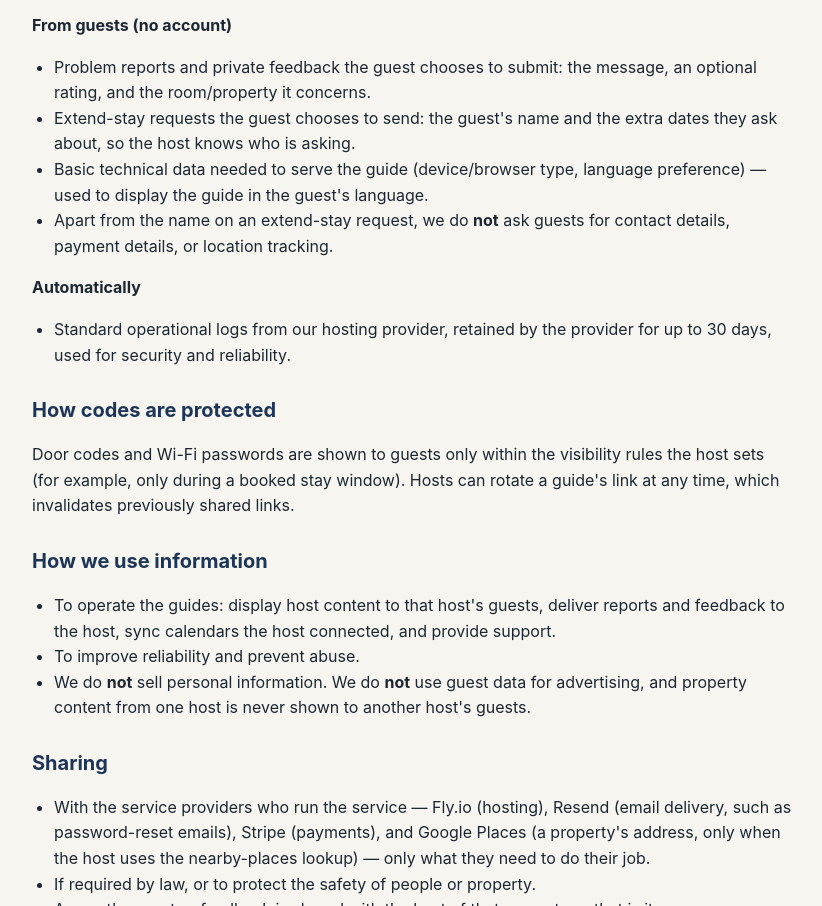
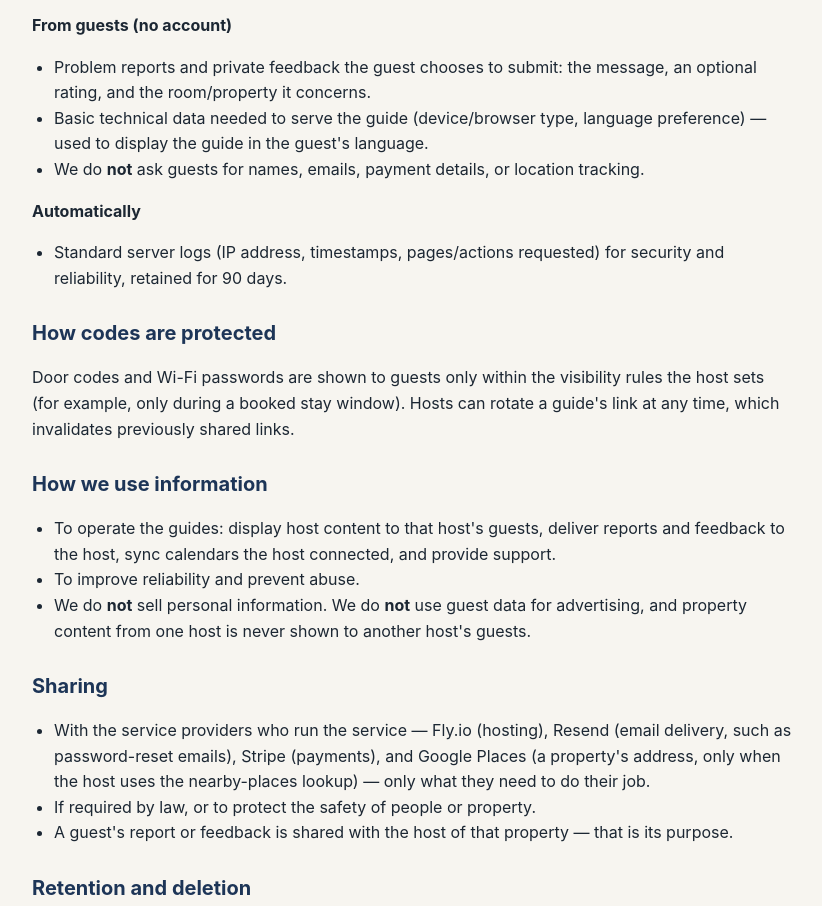
Before and after one commit to strinapp/strin-site, a plain HTML site: page privacy.html in a window 1280 px wide. Shown: the part 1023-1929 px from the top of the page, without its empty margins (228-1050 px from the left). Drawn offline with Linux system fonts and the light colour scheme.

Commit message:
Privacy policy: product now matches on guest names and log retention

```diff
--- a/privacy.html
+++ b/privacy.html
@@ -42,13 +42,12 @@
   <p><strong>From guests (no account)</strong></p>
   <ul>
     <li>Problem reports and private feedback the guest chooses to submit: the message, an optional rating, and the room/property it concerns.</li>
-    <li>Extend-stay requests the guest chooses to send: the guest's name and the extra dates they ask about, so the host knows who is asking.</li>
     <li>Basic technical data needed to serve the guide (device/browser type, language preference) — used to display the guide in the guest's language.</li>
-    <li>Apart from the name on an extend-stay request, we do <strong>not</strong> ask guests for contact details, payment details, or location tracking.</li>
+    <li>We do <strong>not</strong> ask guests for names, emails, payment details, or location tracking.</li>
   </ul>
   <p><strong>Automatically</strong></p>
   <ul>
-    <li>Standard operational logs from our hosting provider, retained by the provider for up to 30 days, used for security and reliability.</li>
+    <li>Standard server logs (IP address, timestamps, pages/actions requested) for security and reliability, retained for 90 days.</li>
   </ul>
 
   <h2>How codes are protected</h2>
```
